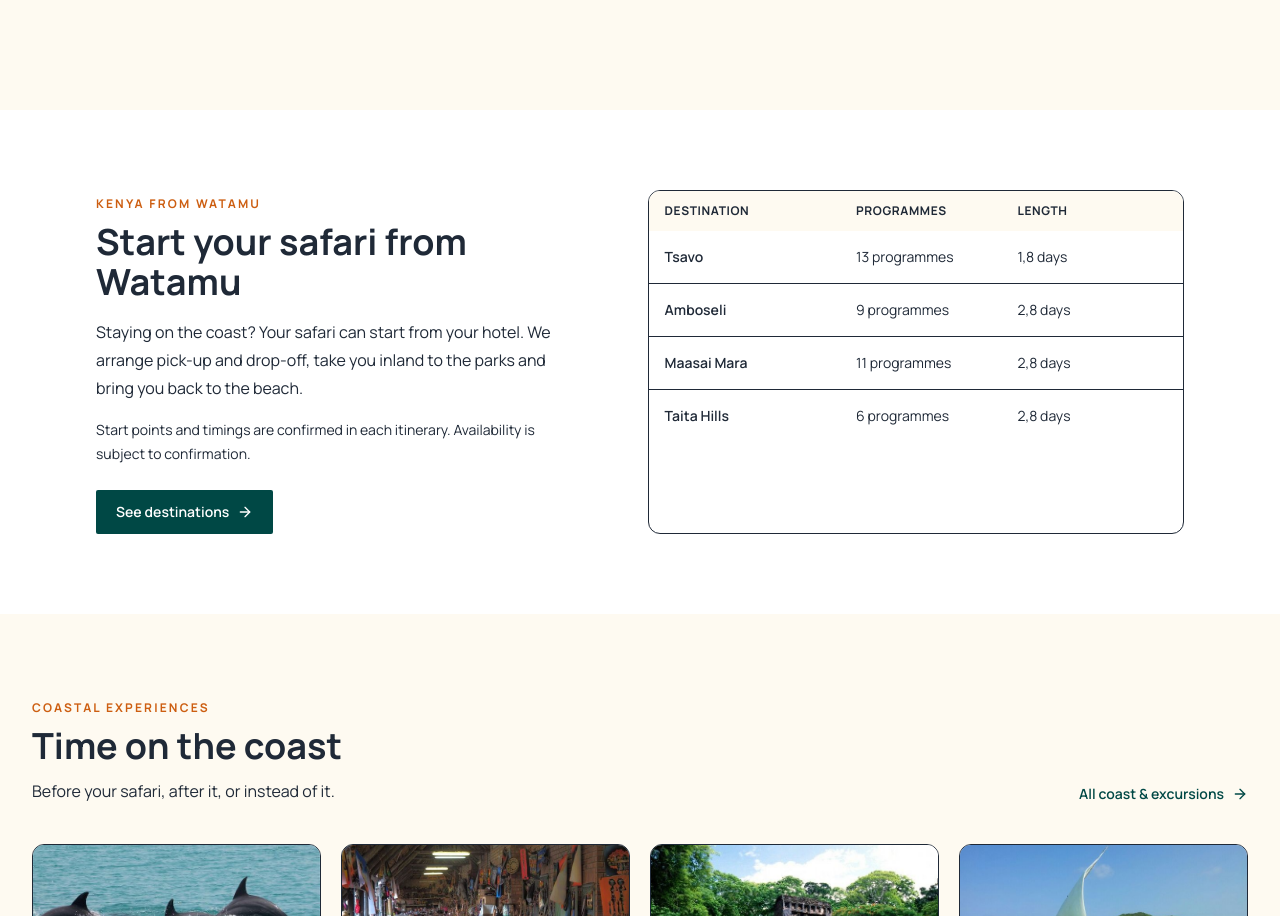
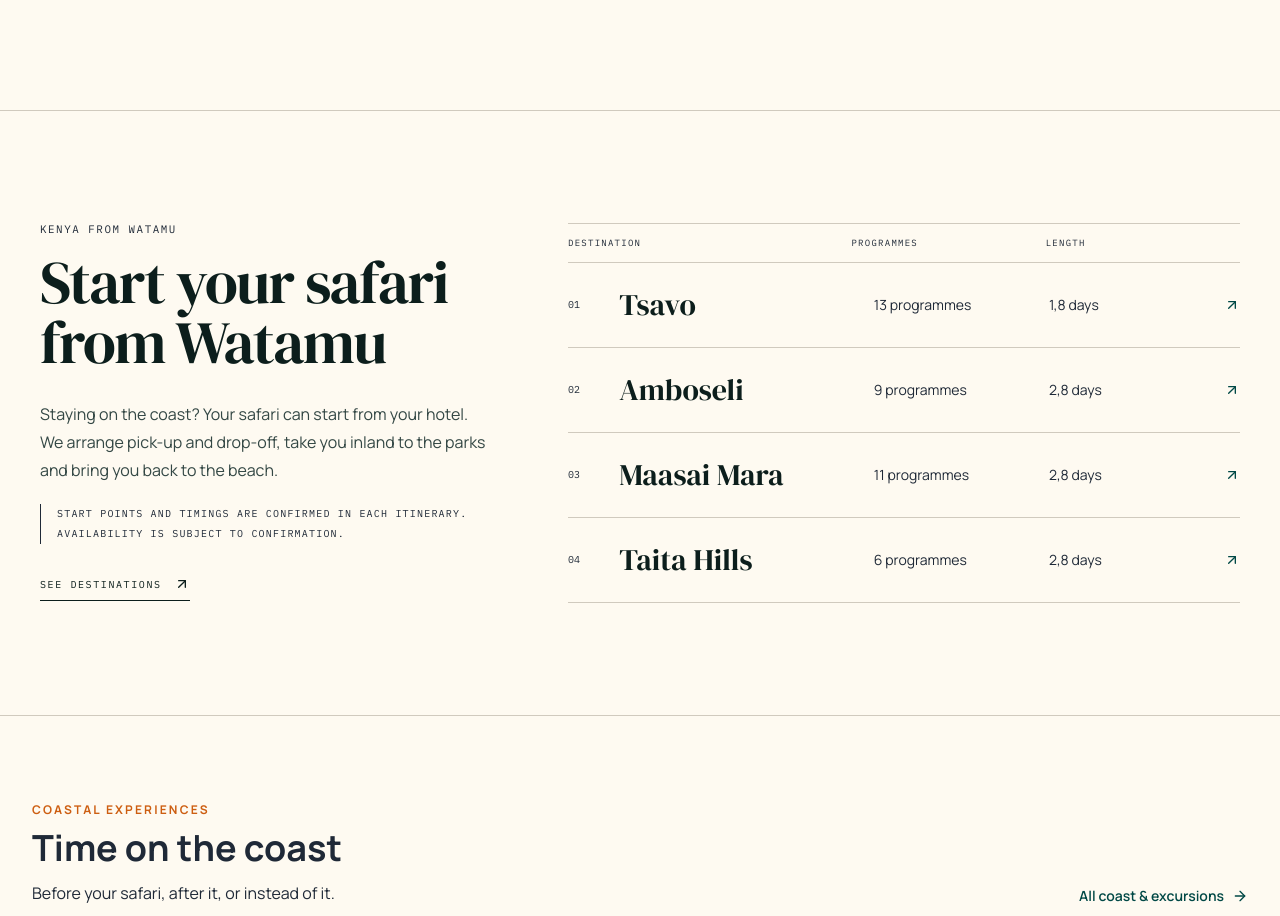
Before and after one commit to Sheddymae/bahari-asili-safaris, a Next.js app: page / in a window 1280 px wide. Shown: the part 3013-3929 px from the top of the page. Built offline with nearby package versions, Linux system fonts and the light colour scheme; no server answers.

Commit message:
feat(phase-4): refine homepage editorial architecture

```diff
--- a/components/home/HomeFromWatamu.tsx
+++ b/components/home/HomeFromWatamu.tsx
@@ -2,7 +2,7 @@
 
 import { useMemo } from 'react';
 import Link from 'next/link';
-import { ArrowRight } from 'lucide-react';
+import { ArrowUpRight } from 'lucide-react';
 import type { SafariTab } from '@/lib/tours-data';
 import { useHomeCopy } from './useHomeCopy';
 import { useSafariCatalogue } from './useSafariCatalogue';
@@ -23,19 +23,38 @@ export default function HomeFromWatamu() {
     const labels = (tabLabels ?? {}) as Record<string, string>;
     return { key, name: labels[key] || fallback, count: list.length, min: Math.min(...days), max: Math.max(...days) };
   }).filter((row): row is NonNullable<typeof row> => row !== null), [safaris, tabLabels]);
+
   return (
-    <section aria-labelledby="home-watamu-title" className="bg-white py-16 lg:py-20">
-      <div className="mx-auto grid max-w-6xl gap-10 px-4 sm:px-6 lg:grid-cols-[1fr_1.1fr] lg:gap-16 lg:px-8">
-        <div>
-          <span className="font-inter text-xs font-bold uppercase tracking-[0.18em] text-safari-600">{c.watamu.kicker}</span>
-          <h2 id="home-watamu-title" className="mt-2 font-poppins text-2xl font-bold leading-tight text-foreground sm:text-3xl lg:text-4xl">{c.watamu.title}</h2>
-          <p className="mt-4 font-inter text-base leading-7 text-muted-foreground">{c.watamu.body}</p>
-          <p className="mt-4 font-inter text-sm leading-6 text-muted-foreground">{c.watamu.note}</p>
-          <Link href="/destinations" className="mt-6 inline-flex items-center gap-2 rounded-lg bg-ocean-700 px-5 py-3 font-inter text-sm font-semibold text-white hover:bg-ocean-800">{c.watamu.cta} <ArrowRight className="h-4 w-4 rtl:rotate-180" /></Link>
-        </div>
-        <div className="overflow-hidden rounded-xl border border-border">
-          <div className="grid grid-cols-[1.2fr_1fr_1fr] gap-3 bg-sand-50 px-4 py-3 font-inter text-xs font-bold uppercase tracking-wider text-muted-foreground"><span>{c.watamu.colDestination}</span><span>{c.watamu.colProgrammes}</span><span>{c.watamu.colLength}</span></div>
-          <ul className="divide-y divide-border">{rows.map((row) => <li key={row.key}><Link href={`/destinations/${row.key}`} className="grid grid-cols-[1.2fr_1fr_1fr] items-center gap-3 px-4 py-4 hover:bg-sand-50 focus:outline-none focus-visible:ring-2 focus-visible:ring-ocean-600 focus-visible:ring-inset"><span className="font-poppins text-sm font-semibold text-foreground">{row.name}</span><span className="font-inter text-sm text-muted-foreground">{unit(row.count, row.count === 1 ? c.units.programme : c.units.programmes)}</span><span className="font-inter text-sm text-muted-foreground">{unit(row.min === row.max ? row.min : `${row.min}–${row.max}`, row.max === 1 ? c.units.day : c.units.days)}</span></Link></li>)}</ul>
+    <section aria-labelledby="home-watamu-title" className="border-y border-line bg-paper py-20 sm:py-24 lg:py-28">
+      <div className="mx-auto max-w-7xl px-5 sm:px-8 lg:px-10">
+        <div className="grid gap-12 lg:grid-cols-[0.8fr_1.2fr] lg:gap-20">
+          <div>
+            <p className="editorial-label text-orange-600">{c.watamu.kicker}</p>
+            <h2 id="home-watamu-title" className="mt-4 font-editorial text-5xl leading-[0.95] tracking-tight text-ink sm:text-6xl">{c.watamu.title}</h2>
+            <p className="mt-7 max-w-md font-grotesk text-base leading-7 text-ink-soft">{c.watamu.body}</p>
+            <p className="mt-5 max-w-md border-l border-orange-500 pl-4 font-mono-editorial text-[10px] uppercase leading-5 tracking-[0.12em] text-muted">{c.watamu.note}</p>
+            <Link href="/destinations" className="mt-8 inline-flex items-center gap-3 border-b border-ink pb-2 font-mono-editorial text-[10px] uppercase tracking-[0.16em] text-ink hover:border-orange-500 hover:text-orange-600">
+              {c.watamu.cta}<ArrowUpRight className="h-4 w-4" aria-hidden="true" />
+            </Link>
+          </div>
+          <div className="border-t border-line">
+            <div className="grid grid-cols-[1.2fr_0.8fr_0.8fr_auto] gap-4 border-b border-line py-3 font-mono-editorial text-[9px] uppercase tracking-[0.14em] text-muted">
+              <span>{c.watamu.colDestination}</span><span>{c.watamu.colProgrammes}</span><span>{c.watamu.colLength}</span><span aria-hidden="true" />
+            </div>
+            <ul>
+              {rows.map((row, index) => (
+                <li key={row.key} className="border-b border-line">
+                  <Link href={'/destinations/' + row.key} className="group grid grid-cols-[auto_1fr] items-center gap-4 py-6 sm:grid-cols-[2.2rem_1.2fr_0.8fr_0.8fr_auto] sm:gap-4 focus:outline-none focus-visible:ring-2 focus-visible:ring-ocean-600 focus-visible:ring-offset-2">
+                    <span className="font-mono-editorial text-[10px] text-orange-600">0{index + 1}</span>
+                    <span className="font-editorial text-2xl text-ink group-hover:text-ocean-700 sm:text-3xl">{row.name}</span>
+                    <span className="hidden font-grotesk text-sm text-muted sm:block">{unit(row.count, row.count === 1 ? c.units.programme : c.units.programmes)}</span>
+                    <span className="hidden font-grotesk text-sm text-muted sm:block">{unit(row.min === row.max ? row.min : row.min + '–' + row.max, row.max === 1 ? c.units.day : c.units.days)}</span>
+                    <ArrowUpRight className="h-4 w-4 text-ocean-700 transition-transform group-hover:-translate-y-0.5 group-hover:translate-x-0.5" aria-hidden="true" />
+                  </Link>
+                </li>
+              ))}
+            </ul>
+          </div>
         </div>
       </div>
     </section>
```
